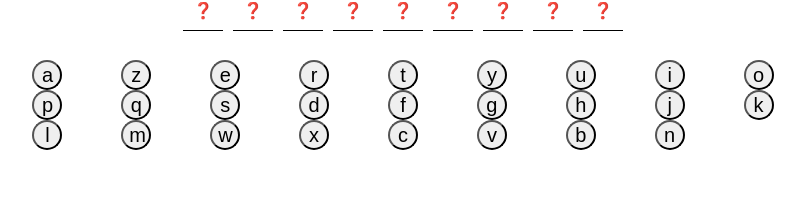
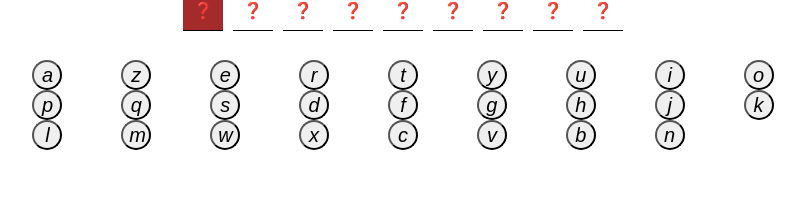
Before and after one commit to BennyBalcoon/Pendu, a React (Create React App) app: page / in a window 1280 px wide. In both pictures the pointer is over the element 440 px from the left and 10 px from the top of the page. Shown: the top 200 px of the page, without its empty margins (237-1042 px from the left). Built offline with nearby package versions, Linux system fonts and the light colour scheme.

Commit message:
adjust styles

```diff
--- a/src/components/letter/letter.styles.css
+++ b/src/components/letter/letter.styles.css
@@ -3,4 +3,5 @@
     height: 30px;
     font-size: 20px;
     border-radius: 50%;
+    font-style: italic;
 }
--- a/src/components/letterToGuess/letterToGuess.styles.css
+++ b/src/components/letterToGuess/letterToGuess.styles.css
@@ -3,3 +3,8 @@
     padding: 10px;
     margin: 5px;
 }
+
+.symbol:hover{
+    cursor: pointer;
+    background-color: brown;
+}
```
